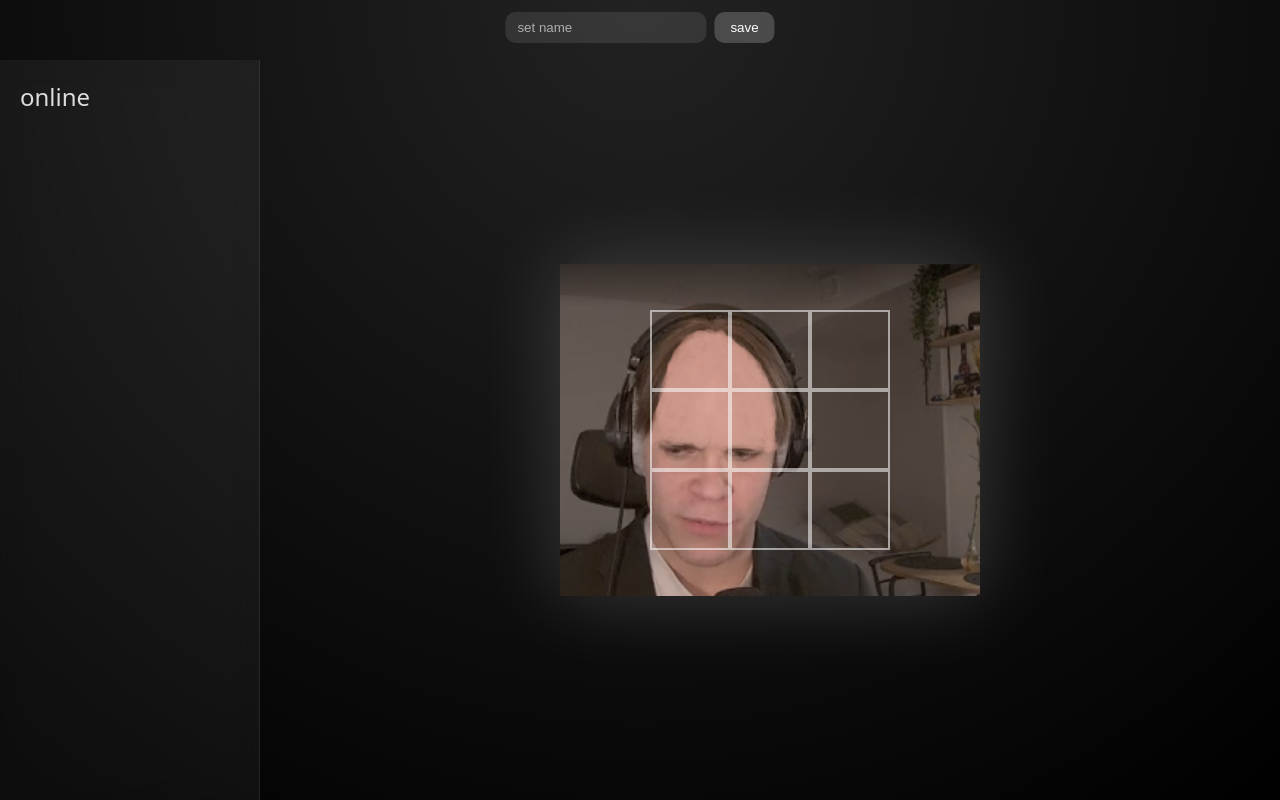
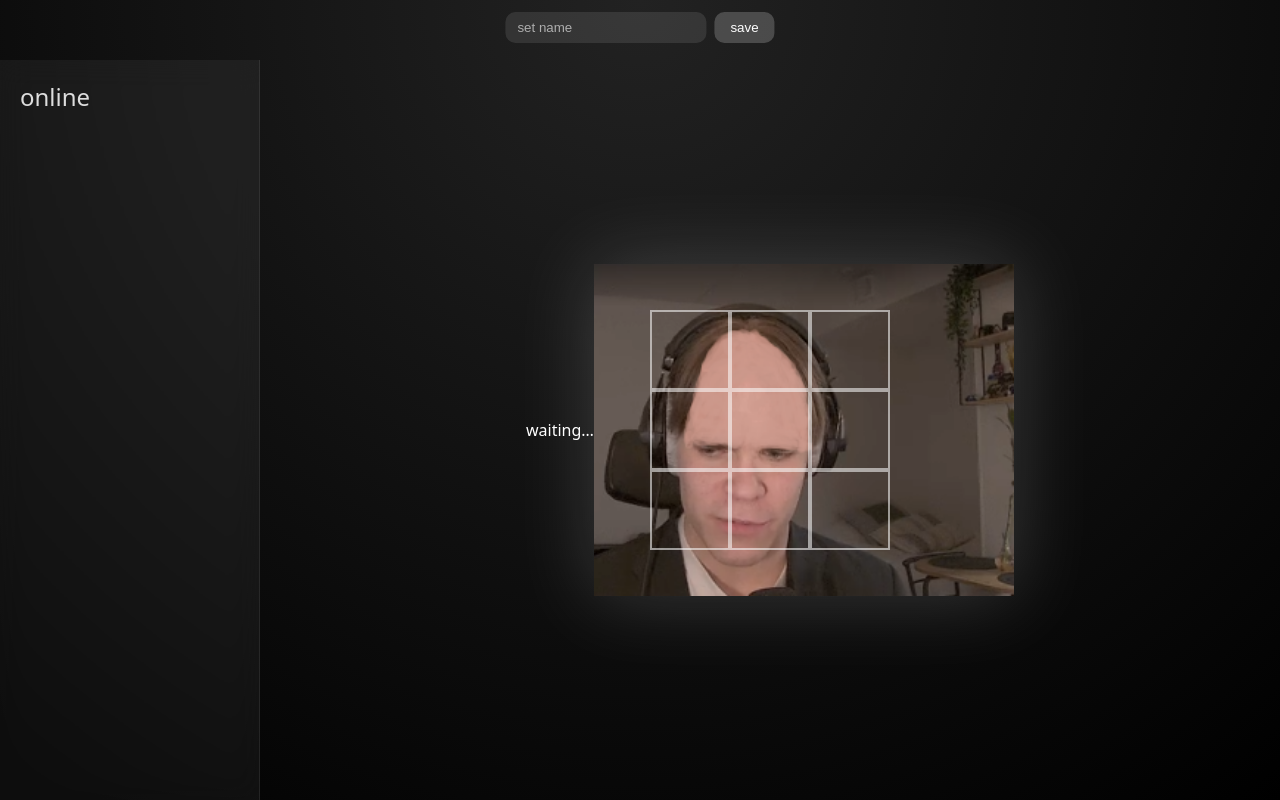
Before and after one commit to napikengine99/tic-tac-forehead, a website: page public/index.html in a window 1280 px wide. Drawn offline with nearby package versions, Linux system fonts and the light colour scheme; no server answers.

Commit message:
Update index.html

```diff
--- a/public/index.html
+++ b/public/index.html
@@ -19,6 +19,7 @@
   </div>
 
   <div id="game">
+    <div id="turnText">waiting…</div>
     <img src="forehead.png" id="forehead">
     <div id="board"></div>
   </div>
```
